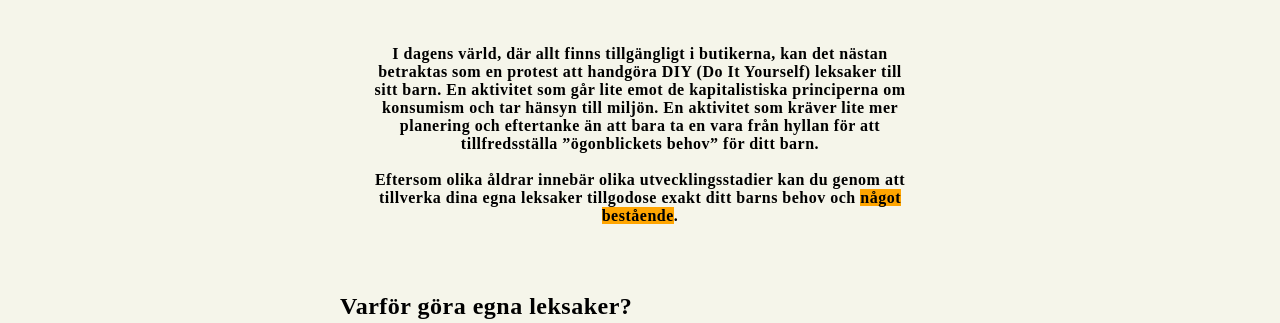
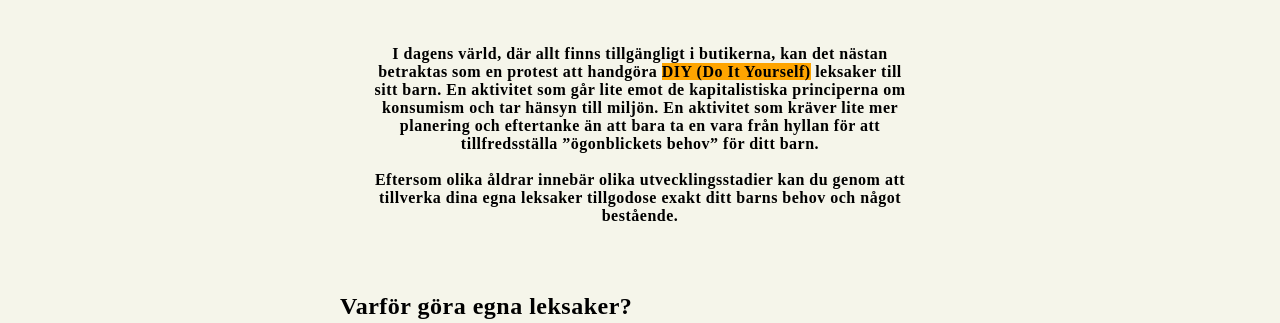
Before and after one commit to AnnaKirs/veckoprojekt-hobbysida, a plain HTML site: page index.html in a window 1280 px wide. Shown: the part 488-811 px from the top of the page. Drawn offline with Linux system fonts and the light colour scheme.

Commit message:
added hover function to nav bar

```diff
--- a/CSS/base.css
+++ b/CSS/base.css
@@ -25,6 +25,9 @@ h1 {
 nav a {
     color: rgb(6, 27, 50);
     font-family: 'Lucida Sans', 'Lucida Sans Regular', 'Lucida Grande', 'Lucida Sans Unicode', Geneva, Verdana, sans-serif;
+    &:hover {
+        color: rgb(80, 143, 174);
+    }
 }
 
 .title-container {
--- a/index.html
+++ b/index.html
@@ -34,14 +34,14 @@
     <br>
 
     <h4 class="intro-paragraph">
-        I dagens värld, där allt finns tillgängligt i butikerna, kan det nästan betraktas som en protest att handgöra <abbr>DIY</abbr> (Do
-        It Yourself) leksaker till sitt barn. En aktivitet som går lite emot de kapitalistiska principerna om konsumism och tar hänsyn till miljön.
+        I dagens värld, där allt finns tillgängligt i butikerna, kan det nästan betraktas som en protest att handgöra <mark><abbr>DIY</abbr> (Do
+        It Yourself)</mark> leksaker till sitt barn. En aktivitet som går lite emot de kapitalistiska principerna om konsumism och tar hänsyn till miljön.
         En aktivitet som kräver lite mer planering och eftertanke än att bara ta en vara från hyllan för att tillfredsställa ”ögonblickets behov”
         för ditt barn.
         <br>
         <br>
         Eftersom olika åldrar innebär olika utvecklingsstadier kan du genom att tillverka dina egna leksaker tillgodose exakt ditt
-        barns behov och <mark>något bestående</mark>.
+        barns behov och något bestående.
     </h4>
     <br>
 
```
